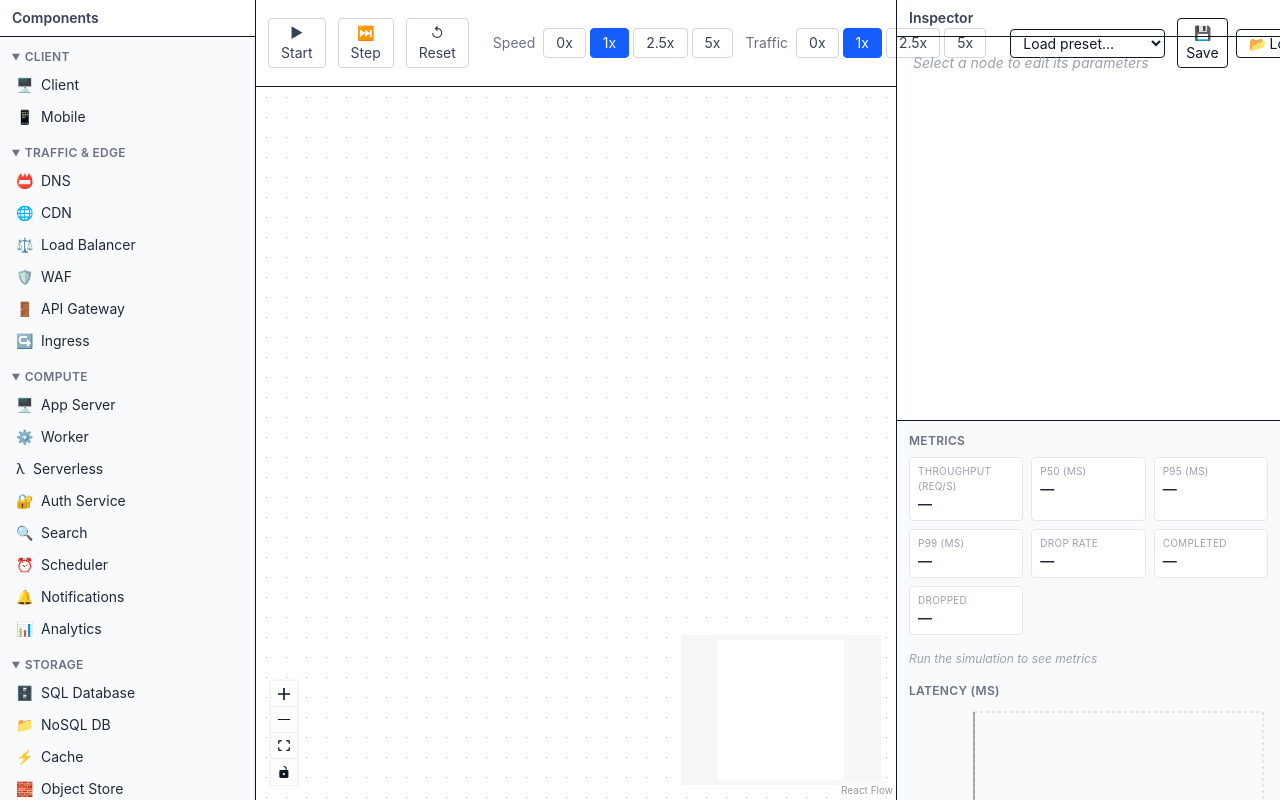
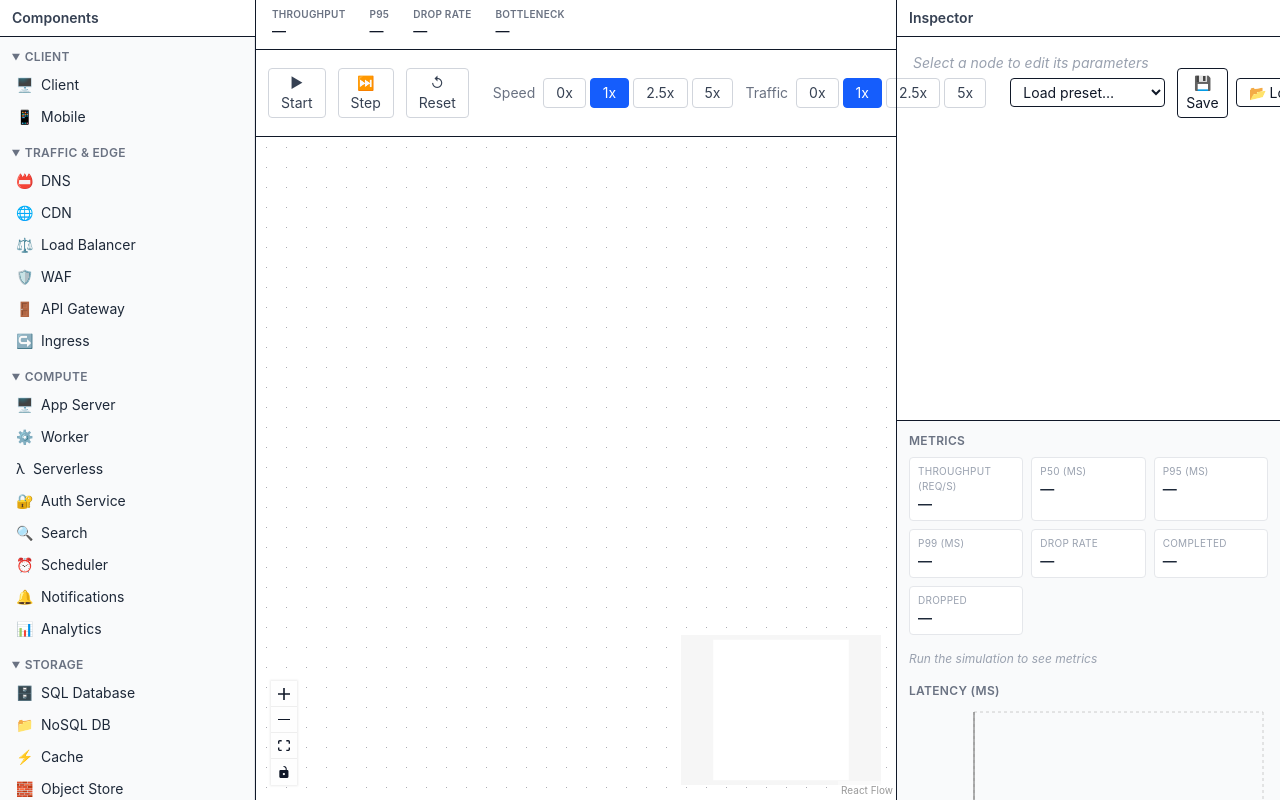
Before and after one commit to Arsh624/sysdesign-simulator, a React (Vite) app: page / in a window 1280 px wide. Built offline with nearby package versions, Linux system fonts and the light colour scheme.

Commit message:
feat: live per-node Load%/queue telemetry + top HUD (throughput/p95/drops/bottleneck)

```diff
--- a/src/App.tsx
+++ b/src/App.tsx
@@ -2,6 +2,7 @@ import { useEffect } from "react";
 import Palette from "./ui/Palette";
 import Canvas from "./canvas/Canvas";
 import ControlBar from "./ui/ControlBar";
+import Hud from "./ui/Hud";
 import Inspector from "./ui/Inspector";
 import MetricsPanel from "./ui/MetricsPanel";
 import ChaosControls from "./ui/ChaosControls";
@@ -32,8 +33,9 @@ function App() {
         <Palette />
       </div>
 
-      {/* CENTER: Control bar + Canvas */}
+      {/* CENTER: HUD + Control bar + Canvas */}
       <div className="flex-1 flex flex-col min-w-0">
+        <Hud />
         <ControlBar>
           <div className="flex items-center gap-3">
             <PresetPicker />
--- a/src/canvas/SystemNode.tsx
+++ b/src/canvas/SystemNode.tsx
@@ -2,6 +2,7 @@ import { memo } from "react";
 import { Handle, Position, type NodeProps, type Node } from "@xyflow/react";
 import { findComponent } from "../palette/catalog";
 import type { SystemNodeData } from "../store/designStore";
+import { useSimStore } from "../store/simStore";
 
 // Interpolates green (low utilization) -> amber (~0.6) -> red (~0.9+).
 export function utilizationColor(u: number): string {
@@ -36,9 +37,12 @@ export function utilizationColor(u: number): string {
 function SystemNode(props: NodeProps) {
   const { data } = props as NodeProps<Node<SystemNodeData>>;
   const def = findComponent(data.componentId);
+  const running = useSimStore((s) => s.running);
   const borderClass = data.crashed
     ? "border-4 border-red-600"
     : "border border-gray-400";
+  const showTelemetry = running || data.utilization > 0;
+  const utilPct = Math.round(data.utilization * 100);
 
   return (
     <div
@@ -50,8 +54,26 @@ function SystemNode(props: NodeProps) {
         <span>{def?.icon}</span>
         <span>{data.label}</span>
       </div>
-      {data.queueDepth > 0 && (
-        <div className="text-xs text-gray-800">Q:{data.queueDepth}</div>
+      {showTelemetry && (
+        <div className="mt-1 min-h-[26px] w-full">
+          <div className="flex items-center justify-between text-[10px] leading-tight text-gray-800">
+            <span>Load {utilPct}%</span>
+          </div>
+          <div className="mt-0.5 h-1 w-full overflow-hidden rounded-full bg-black/15">
+            <div
+              className="h-full rounded-full transition-[width] duration-200"
+              style={{
+                width: `${Math.max(0, Math.min(100, utilPct))}%`,
+                backgroundColor: utilizationColor(data.utilization),
+              }}
+            />
+          </div>
+          {data.queueDepth > 0 && (
+            <div className="mt-0.5 text-[10px] leading-tight text-gray-800">
+              Q {data.queueDepth}
+            </div>
+          )}
+        </div>
       )}
       <Handle type="source" position={Position.Right} />
     </div>
--- /dev/null
+++ b/src/ui/Hud.tsx
@@ -0,0 +1,60 @@
+import { useSimStore } from "../store/simStore";
+import { useDesignStore } from "../store/designStore";
+
+function Stat({
+  label,
+  value,
+  valueClassName = "",
+}: {
+  label: string;
+  value: string;
+  valueClassName?: string;
+}) {
+  return (
+    <div className="flex flex-col leading-tight">
+      <span className="text-[10px] font-semibold uppercase tracking-wide text-gray-500">
+        {label}
+      </span>
+      <span className={`text-sm font-medium text-gray-900 ${valueClassName}`}>
+        {value}
+      </span>
+    </div>
+  );
+}
+
+export default function Hud() {
+  const summary = useSimStore((s) => s.summary);
+  const history = useSimStore((s) => s.history);
+
+  const nodes = useDesignStore((s) => s.nodes);
+
+  const lastPoint = history.length > 0 ? history[history.length - 1] : null;
+  const throughputText =
+    lastPoint != null ? `${Math.round(lastPoint.throughput)} req/s` : "—";
+
+  const p95Text = summary != null ? `${Math.round(summary.p95)} ms` : "—";
+
+  const dropRatePct = summary != null ? summary.dropRate * 100 : null;
+  const dropRateText = dropRatePct != null ? `${dropRatePct.toFixed(1)}%` : "—";
+  const dropRateColor =
+    dropRatePct != null && dropRatePct > 5 ? "text-red-600" : "";
+
+  let bottleneckText = "—";
+  if (nodes.length > 0) {
+    const top = nodes.reduce((best, n) =>
+      n.data.utilization > best.data.utilization ? n : best
+    );
+    if (top.data.utilization > 0) {
+      bottleneckText = `${top.data.label} ${Math.round(top.data.utilization * 100)}%`;
+    }
+  }
+
+  return (
+    <div className="flex items-center gap-6 px-4 py-2 border-b text-sm bg-white">
+      <Stat label="Throughput" value={throughputText} />
+      <Stat label="P95" value={p95Text} />
+      <Stat label="Drop Rate" value={dropRateText} valueClassName={dropRateColor} />
+      <Stat label="Bottleneck" value={bottleneckText} />
+    </div>
+  );
+}
```
